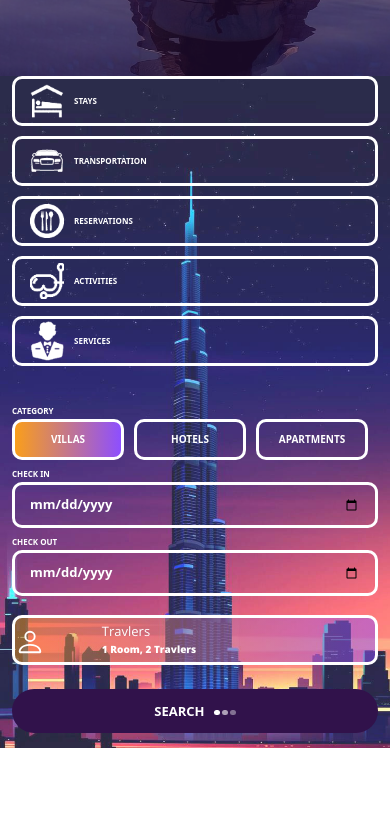
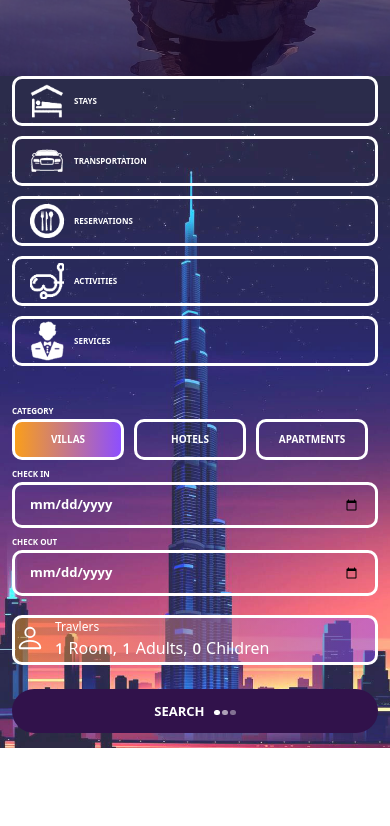
Before and after one commit to gamestorelife/dubaibooker.io, a plain HTML site: page index.html in a window 390 px wide. Shown: the part 274-1100 px from the top of the page. Drawn offline with nearby package versions, Linux system fonts and the light colour scheme.

Commit message:
Persons Display Connected
Persons Display Connected

```diff
--- a/index.html
+++ b/index.html
@@ -272,9 +272,9 @@
 
 									<div class="hamburger2" >
 
-											<table id="smview-dash">
+											<table class="tablez" id="smview-dash" >
 												<tr>
-													<th rowspan="2" >
+													<th rowspan="2" style="white-space:nowrap; height: 10px; width: 40px;">
 														<div class="booking-person d-flex">
 															<svg xmlns="http://www.w3.org/2000/svg" width="30" height="30" fill="currentColor" class="bi bi-person" viewBox="0 0 16 16">
 																<path d="M8 8a3 3 0 1 0 0-6 3 3 0 0 0 0 6Zm2-3a2 2 0 1 1-4 0 2 2 0 0 1 4 0Zm4 8c0 1-1 1-1 1H3s-1 0-1-1 1-4 6-4 6 3 6 4Zm-1-.004c-.001-.246-.154-.986-.832-1.664C11.516 10.68 10.289 10 8 10c-2.29 0-3.516.68-4.168 1.332-.678.678-.83 1.418-.832 1.664h10Z"/>
@@ -282,12 +282,12 @@
 
 														</div>
 													</th>
-													<td><p class="trav" >Travlers</p></td>
+													<td style="white-space:nowrap; height: 10px; font-size: 12px;">Travlers</td>
 												</tr>
 												<tr>
 													<td>
 														<div class="travler-display" >
-															<p class="trav2">1 Room, 2 Travlers</p>
+															<p class="trav2"><p id="alrooms" value=" "> 1 </p>  Room,  <p id="aladults" value=" "> 1  </p>  Adults,  <p id="alkids" value=" "> 0  </p> Children</p>
 														</div>
 													</td>
 												  </tr>
@@ -295,10 +295,13 @@
 
 
 
-									</div>
-
-										<button class="button search_button"  >search<span></span><span></span><span></span></button>
-
+
+
+
+									</div>
+
+
+									<button class="button search_button"  >search<span></span><span></span><span></span></button>
 
 
 									<div class="menu2 trans_500">
--- a/js/custom.js
+++ b/js/custom.js
@@ -337,7 +337,22 @@ $(document).ready(function()
 			hero3();
 			hero4();
 			hero5();
+			allpersons();
 		});
+
+		function allpersons() {
+			var tradults = $("#qty1").val();
+			var allkids = $(".selec-Children").val();
+
+			document.getElementById("aladults").innerHTML = tradults;
+			document.getElementById("alkids").innerHTML = allkids;
+
+		}
+
+
+
+
+
 
 
 
--- a/styles/main_styles.css
+++ b/styles/main_styles.css
@@ -1115,6 +1115,16 @@ section
 
 
 
+.trav2 {
+	color: #ffffff;
+	font-weight: 800;
+	font-size: 10px;
+}
+
+
+
+
+
 
 
 
@@ -1207,6 +1217,11 @@ section
 	margin-bottom: 2px;
 	padding-top: 10px;
 }
+
+
+
+
+
 
 
 
--- a/styles/responsive.css
+++ b/styles/responsive.css
@@ -504,8 +504,9 @@
 .trav {
 	color: #ffffff;
 	font-weight: 400;
-	margin-bottom: 10px;
-	margin-top: 10px;
+
+
+
 }
 
 .trav2 {
@@ -514,10 +515,53 @@
 	font-size: 10px;
 }
 
-.travler-display {
-	margin-top: -15px;
+#alrooms {
+	color: #ffffff;
+	font-weight: 600;
+	font-size: 15px;
+	margin-top: -3.5px;
+	margin-right: 5px;
+
+
+
 }
 
+#aladults {
+	color: #ffffff;
+	font-weight: 600;
+	font-size: 15px;
+	margin-top: -3.5px;
+	margin-right: 5px;
+	margin-left: 5px;
+}
+
+#alkids {
+	color: #ffffff;
+	font-weight: 600;
+	font-size: 15px;
+	margin-top: -3.5px;
+	margin-right: 5px;
+	margin-left: 5px;
+}
+
+
+
+
+
+.travler-display {
+	margin-bottom: -30px;
+	display: inline-flex;
+}
+
+.booking-person {
+	margin-bottom: -30px;
+	margin-top: -20px;
+	}
+
+
+	#reservlogo {
+		width: 34px;
+	}
 
 
 
@@ -572,9 +616,10 @@
 
 
 	#smview-dash {
+		position: relative;
 
-		height: 100%;
-		margin-top: -10px;
+		table-layout:auto;
+
 	}
 
 
@@ -635,7 +680,12 @@
 
 table {
 	width: 100%;
+
+
+
 }
+
+
 
 .selec-p {
 	text-align: left;
@@ -1115,6 +1165,8 @@ table {
 {
 
 
+
+
 	.search_item1 {
 		width: 100% !important;
 		margin-bottom: -1px;
```
